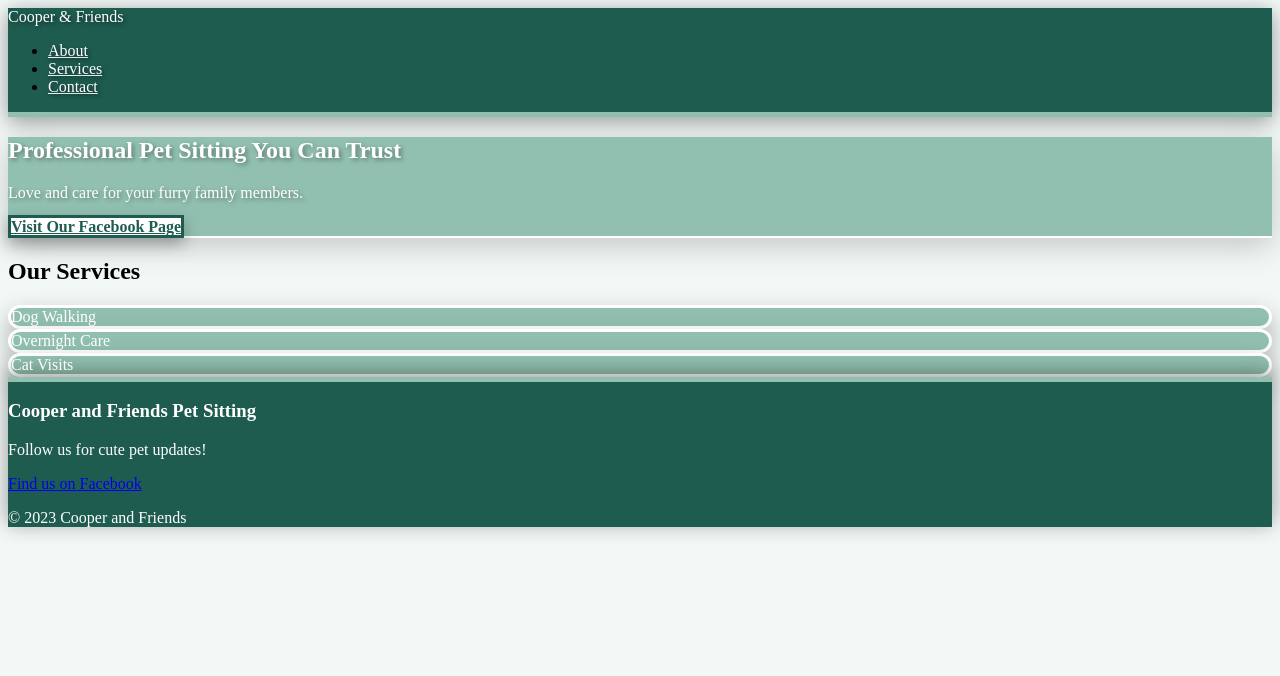
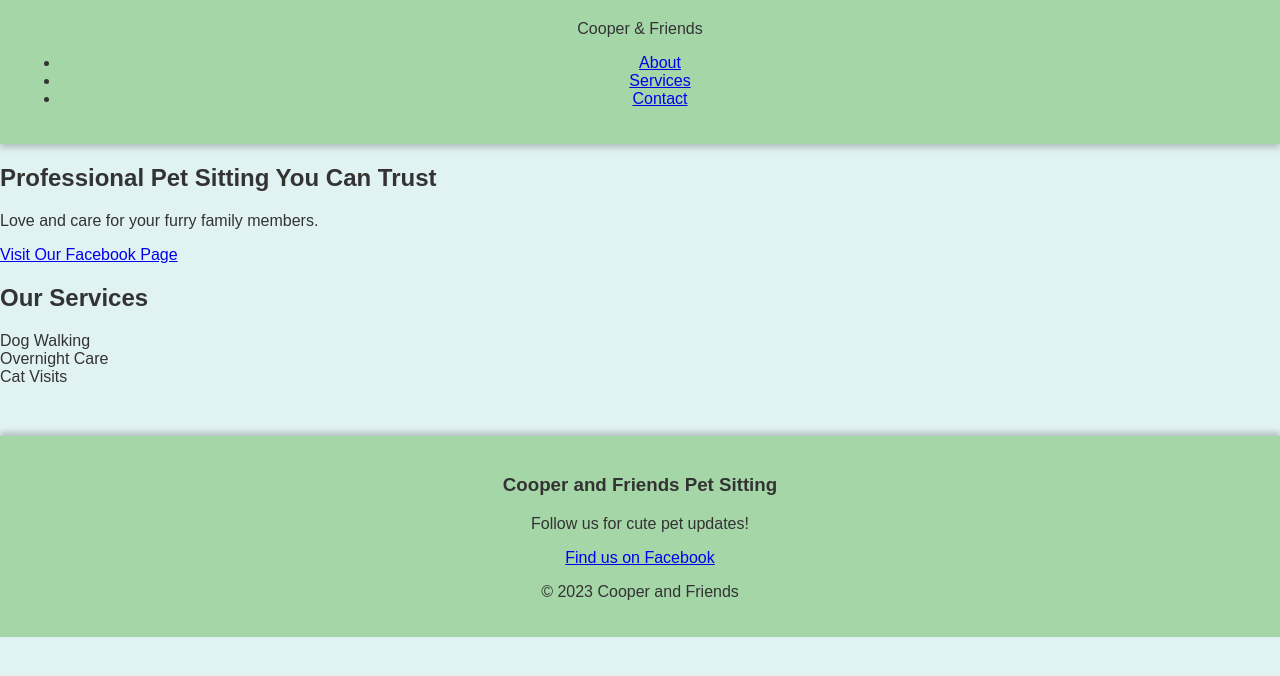
Before and after one commit to Cooper-friends/Cooper-friends, a plain HTML site: page index.html in a window 1280 px wide. Drawn offline with Linux system fonts and the light colour scheme.

Commit message:
Update style.css

```diff
--- a/style.css
+++ b/style.css
@@ -1,69 +1,53 @@
-/* Cooper & Friends - Universal Overrider Fix */
+/* style.css */
 
-:root {
-    --mint: #91C0B1 !important;
-    --dark-teal: #1E5C50 !important;
-    --wash: #f2f8f6 !important;
-    --white: #ffffff !important;
+/* 1. Mint Green Background for the whole page */
+body {
+    background-color: #E0F2F1; /* Mint Green */
+    font-family: Arial, sans-serif; /* Basic readable font */
+    margin: 0;
+    padding: 0;
+    color: #333; /* Dark grey text is easier to read on green than black */
 }
 
-/* 1. Force the page background to white/wash to stop the black bleed */
-html, body, main, #wrapper, .main-container {
-    background-color: var(--wash) !important;
+/* 2. Pale Green for Header and Footer with Drop Shadow */
+header, footer {
+    background-color: #A5D6A7; /* Pale Green */
+    padding: 20px;
+    text-align: center;
+
+    /* Drop Shadow: x-offset, y-offset, blur, color */
+    box-shadow: 0 4px 6px rgba(0, 0, 0, 0.2);
+
+    /* Ensures the header shadow appears on top of other elements */
+    position: relative;
+    z-index: 10;
 }
 
-/* 2. Header: Floating with Shadow and Mint Border */
-header, #header, .site-header {
-    background: var(--dark-teal) !important;
-    box-shadow: 0 4px 20px rgba(0,0,0,0.4) !important;
-    border-bottom: 5px solid var(--mint) !important;
+/* Footer specific: pushing it down and adjusting shadow direction */
+footer {
+    margin-top: 50px;
+    /* Negative y-offset (-4px) makes the shadow appear above the footer */
+    box-shadow: 0 -4px 6px rgba(0, 0, 0, 0.2);
 }
 
-/* Text Shadow for Nav links to make them pop */
-header a, .logo {
-    color: var(--white) !important;
-    text-shadow: 2px 2px 4px rgba(0,0,0,0.5) !important;
+/* 3. Buttons with matching Green and Shadow */
+button, .btn {
+    background-color: #A5D6A7; /* Matches Header/Footer */
+    color: #004D40; /* Dark Teal text for contrast */
+    border: none;
+    padding: 10px 20px;
+    font-size: 16px;
+    border-radius: 8px; /* Rounded corners */
+    cursor: pointer;
+
+    /* Drop Shadow */
+    box-shadow: 0 4px 6px rgba(0, 0, 0, 0.2);
+
+    /* Smooth color change when hovering */
+    transition: background-color 0.3s;
 }
 
-/* 3. Hero/Intro: Solid Mint with Shadowed Depth */
-.hero, #intro, #welcome-section {
-    background-color: var(--mint) !important;
-    box-shadow: 0 8px 30px rgba(0,0,0,0.2) !important;
-    color: var(--white) !important;
-    border-bottom: 2px solid var(--white) !important;
+/* Optional: Make button darker when hovering */
+button:hover, .btn:hover {
+    background-color: #81C784;
 }
-
-.hero h1, .hero p {
-    text-shadow: 2px 2px 5px rgba(0,0,0,0.4) !important;
-}
-
-/* 4. Service Cards: Mint with White Borders and Strong Shadow Depth */
-#services .card, .service-card, .service-box {
-    background-color: var(--mint) !important;
-    color: var(--white) !important;
-    border: 3px solid var(--white) !important; /* Visual frame */
-    box-shadow: 0 10px 25px rgba(0,0,0,0.3) !important;
-    border-radius: 15px !important;
-}
-
-/* Shadow the text inside cards */
-.card h3, .card p {
-    text-shadow: 1px 1px 3px rgba(0,0,0,0.3) !important;
-}
-
-/* 5. Buttons: Clear Dark Borders and Button Shadows */
-.fb-btn, .button {
-    background: var(--white) !important;
-    color: var(--dark-teal) !important;
-    border: 3px solid var(--dark-teal) !important;
-    box-shadow: 0 6px 15px rgba(0,0,0,0.3) !important;
-    font-weight: bold !important;
-}
-
-/* 6. Footer: Floating Bottom with Mint Line */
-footer, #footer, .site-footer {
-    background: var(--dark-teal) !important;
-    box-shadow: 0 -4px 20px rgba(0,0,0,0.4) !important;
-    border-top: 5px solid var(--mint) !important;
-    color: var(--white) !important;
-}
```
